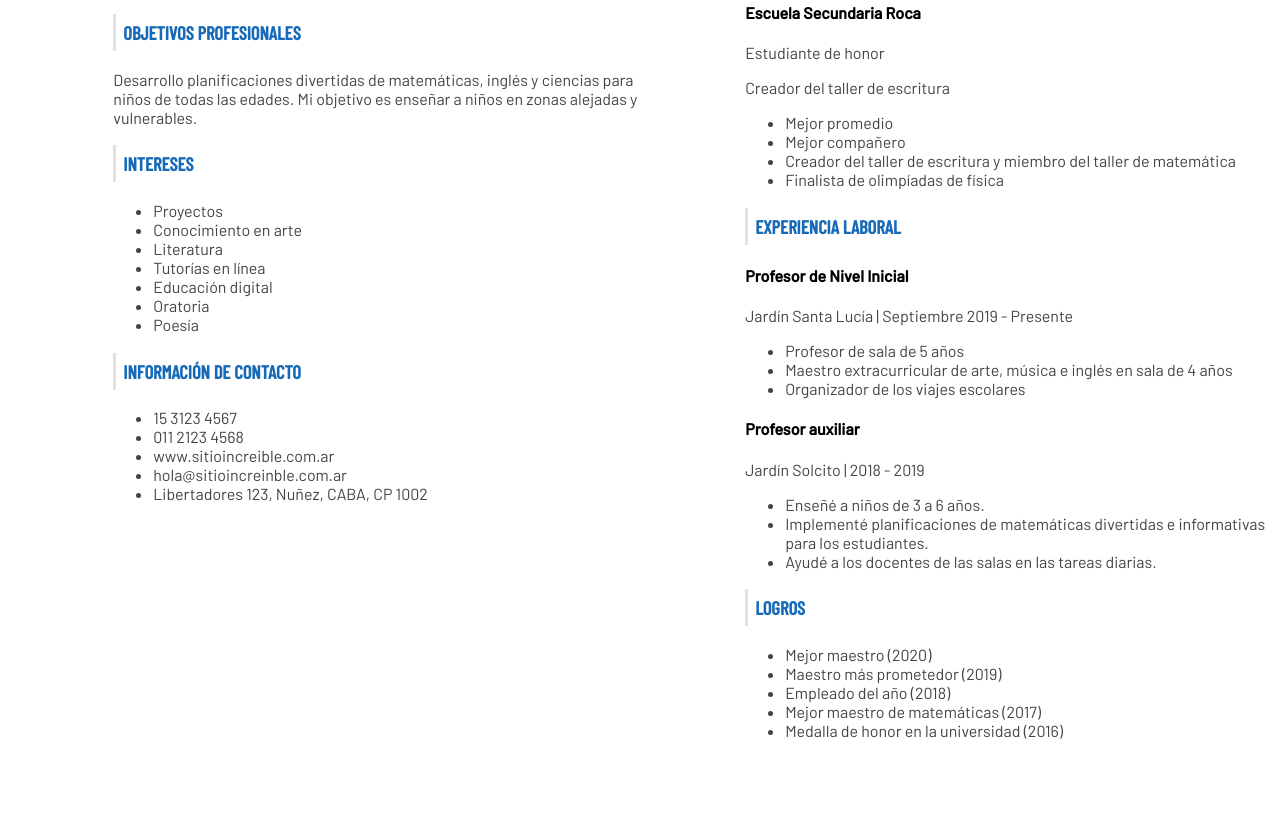
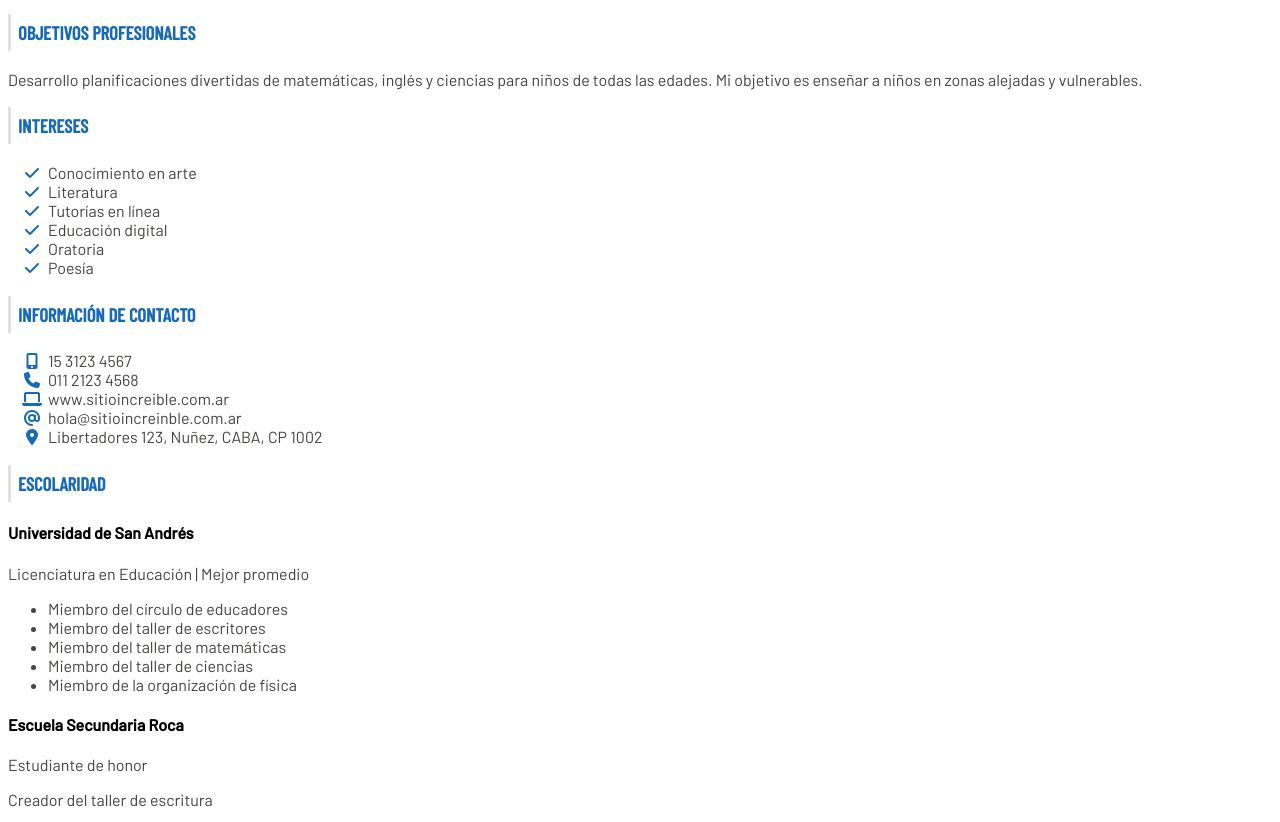
Before and after one commit to l-trabado/l-trabado.github.io, a plain HTML site: page index.html in a window 1280 px wide. Shown: the part 274-1096 px from the top of the page. Before the commit the page ends 1030 px from the top, so only its background shows below. Drawn offline with nearby package versions, Linux system fonts and the light colour scheme.

Commit message:
Font Awesome vinculado. Reemplazo de íconos en listas.

```diff
--- a/index.html
+++ b/index.html
@@ -4,18 +4,24 @@
 	<title>Juan Noriega</title>
 	<link rel="stylesheet" href="styles.css">
 
+	<!--Google Fonts "Barlow" y "Barlow condensed"-->
 	<link rel="preconnect" href="https://fonts.googleapis.com">
 	<link rel="preconnect" href="https://fonts.gstatic.com" crossorigin>
 	<link href="https://fonts.googleapis.com/css2?family=Barlow&family=Barlow+Condensed:wght@500&display=swap" rel="stylesheet">
 	<link href="https://fonts.googleapis.com/css2?family=Barlow+Condensed:wght@500&family=Barlow:wght@400;500&display=swap" rel="stylesheet">
 
+	<script src="https://kit.fontawesome.com/ee8ca4bdfe.js" crossorigin="anonymous"></script>	<!--Biblioteca Font Awesome-->
+
 </head>
 <body>
 
+	<!--
 	<div class="col-1">""</div>
+	-->
 
+	<!--
 	<div class="col-5">
-
+	-->
 		<div class="recortar_imagen">
 			<img src="https://cdn.pixabay.com/photo/2018/12/04/22/06/young-man-3856755_960_720.jpg" alt="Foto de frente de Juan Noriega">
 			<!--
@@ -30,30 +36,32 @@
 		<p>Desarrollo planificaciones divertidas de matemáticas, inglés y ciencias para niños de todas las edades. Mi objetivo es enseñar a niños en zonas alejadas y vulnerables.</p>
 
 		<h3>INTERESES</h3>
-		<ul>
-			<li>Proyectos</li>
-			<li>Conocimiento en arte</li>
-			<li>Literatura</li>
-			<li>Tutorías en línea</li>
-			<li>Educación digital</li>
-			<li>Oratoria</li>
-			<li>Poesía</li>
+		<ul class="fa-ul">
+			<li><span class="fa-li"><i class="fa-solid fa-check"></i></span>Conocimiento en arte</li>
+			<li><span class="fa-li"><i class="fa-solid fa-check"></i></span>Literatura</li>
+			<li><span class="fa-li"><i class="fa-solid fa-check"></i></span>Tutorías en línea</li>
+			<li><span class="fa-li"><i class="fa-solid fa-check"></i></span>Educación digital</li>
+			<li><span class="fa-li"><i class="fa-solid fa-check"></i></span>Oratoria</li>
+			<li><span class="fa-li"><i class="fa-solid fa-check"></i></span>Poesía</li>
 		</ul>
 
 		<h3>INFORMACIÓN DE CONTACTO</h3>
-		<ul>
-			<li>15 3123 4567</li>
-			<li>011 2123 4568</li>
-			<li>www.sitioincreible.com.ar</li>
-			<li>hola@sitioincreinble.com.ar</li>
-			<li>Libertadores 123,
-		    	Nuñez, CABA, CP 1002</li>
+		<ul class="fa-ul">
+			<li><span class="fa-li"><i class="fa-solid fa-mobile-screen-button"></i></span>15 3123 4567</li>
+			<li><span class="fa-li"><i class="fa-solid fa-phone"></i></span>011 2123 4568</li>
+			<li><span class="fa-li"><i class="fa-solid fa-laptop"></i></span>www.sitioincreible.com.ar</li>
+			<li><span class="fa-li"><i class="fa-solid fa-at"></i></span>hola@sitioincreinble.com.ar</li>
+			<li><span class="fa-li"><i class="fa-solid fa-location-dot"></i></span>Libertadores 123, Nuñez, CABA, CP 1002</li>
 		</ul>
+	<!--
 	</div>
-
+	-->
+	<!--
 	<div class="col-1">""</div>
-
+	-->
+	<!--
 	<div class="col-5">
+	-->
 		<h3>ESCOLARIDAD</h3>
 		<h4>Universidad de San Andrés</h4>
 		<p>Licenciatura en Educación | Mejor promedio</p>
@@ -91,14 +99,15 @@
 		</ul>
 
 		<h3>LOGROS</h3>
-		<ul>
-			<li>Mejor maestro (2020)</li>
-			<li>Maestro más prometedor (2019)</li>
-			<li>Empleado del año (2018)</li>
-			<li>Mejor maestro de matemáticas (2017)</li>
-			<li>Medalla de honor en la universidad (2016)</li>
+		<ul class="fa-ul">
+			<li><span class="fa-li"><i class="fa-solid fa-star"></i></span>Mejor maestro (2020)</li>
+			<li><span class="fa-li"><i class="fa-solid fa-star"></i></span>Maestro más prometedor (2019)</li>
+			<li><span class="fa-li"><i class="fa-solid fa-star"></i></span>Empleado del año (2018)</li>
+			<li><span class="fa-li"><i class="fa-solid fa-star"></i></span>Mejor maestro de matemáticas (2017)</li>
+			<li><span class="fa-li"><i class="fa-solid fa-star"></i></span>Medalla de honor en la universidad (2016)</li>
 		</ul>
+	<!--
 	</div>
-
+	-->
 </body>
 </html>
--- a/styles.css
+++ b/styles.css
@@ -75,3 +75,7 @@ ul{
 	overflow: hidden;
 	border-radius: 55%;
 }
+
+.fa-li{
+	color: #166ab8;
+}
```
